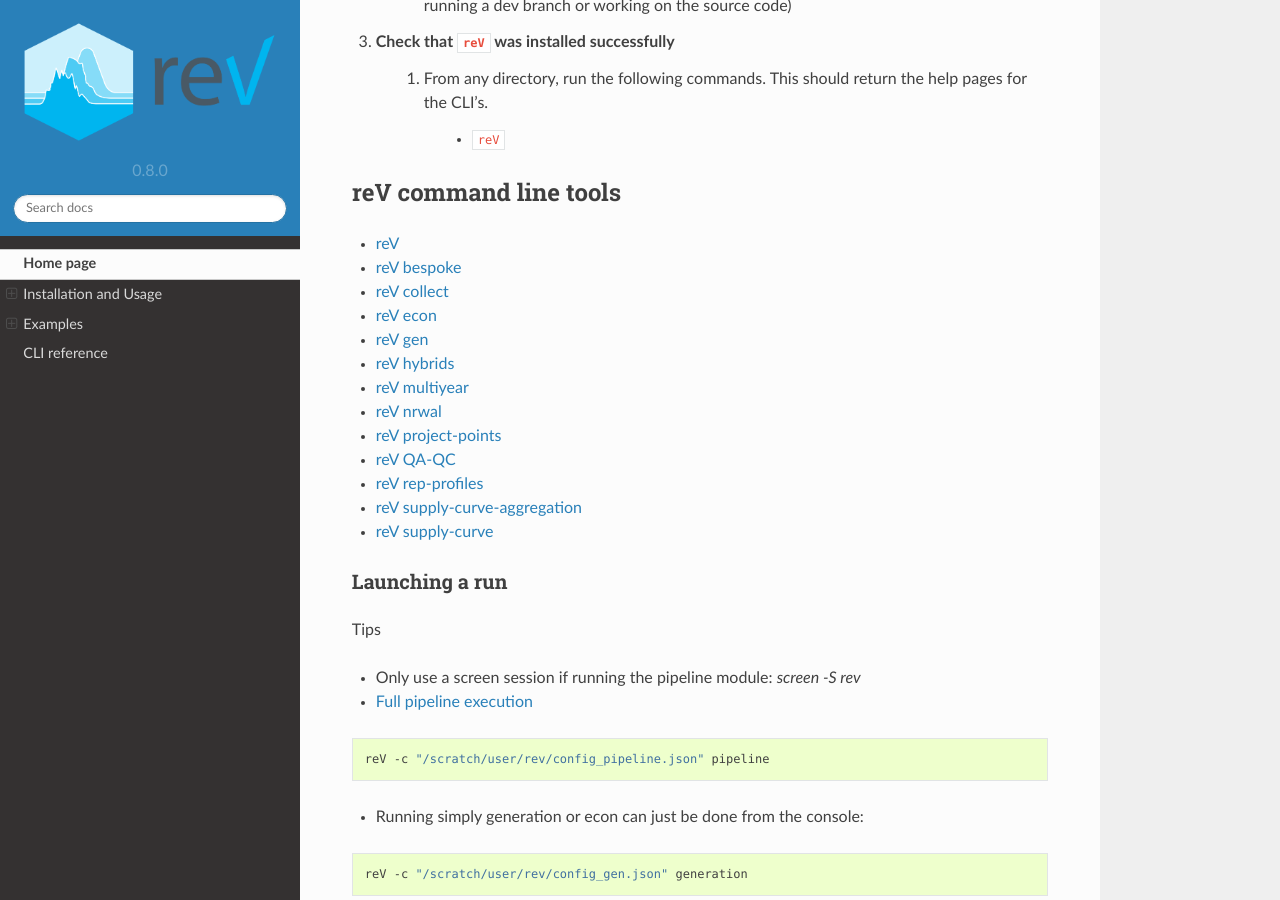
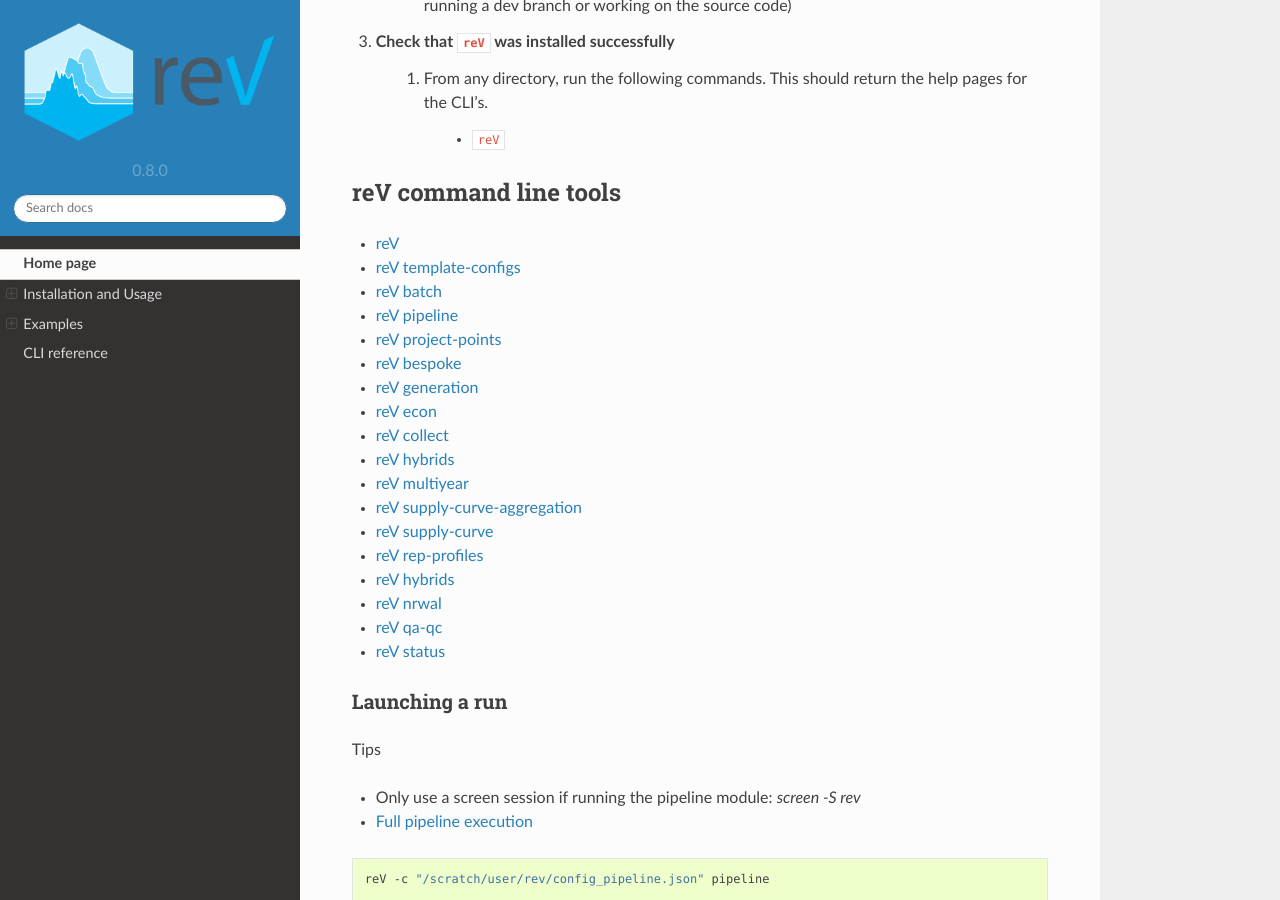
Before and after one commit to NREL/reV, a Sphinx documentation site: the page built from docs/source/index.rst, in a window 1280 px wide and 900 px high, scrolled down 2319 px. Built offline with Sphinx 7.4.7 and the Read the Docs theme 2.0.0, drawn with Linux system fonts in a browser that asks for light colours; pages that are not in the unit, such as notebooks, are missing from menus.

Commit message:
Documentation hotfix

```diff
--- a/README.rst
+++ b/README.rst
@@ -62,8 +62,8 @@ reV is a set of `Python classes and functions <https://nrel.github.io/reV/_autos
 that can be executed on HPC systems using `CLI commands <https://nrel.github.io/reV/_cli/cli.html>`_.
 A full reV execution consists of one or more compute modules
 (each consisting of their own Python class/CLI command)
-strung together using a `pipeline framework <https://nrel.github.io/reV/_cli/reV-pipeline.html>`_,
-or configured using `batch <https://nrel.github.io/reV/_cli/reV-batch.html>`_.
+strung together using a `pipeline framework <https://nrel.github.io/reV/_cli/reV%20pipeline.html>`_,
+or configured using `batch <https://nrel.github.io/reV/_cli/reV%20batch.html>`_.
 
 A typical reV workflow begins with input wind/solar/geothermal resource data
 (following the `rex data format <https://nrel.github.io/rex/misc/examples.nsrdb.html#data-format>`_)
@@ -152,18 +152,23 @@ reV command line tools
 ======================
 
 - `reV <https://nrel.github.io/reV/_cli/reV.html#reV>`_
-- `reV bespoke <https://nrel.github.io/reV/_cli/reV-bespoke.html#rev-bespoke>`_
-- `reV collect <https://nrel.github.io/reV/_cli/reV-collect.html#rev-collect>`_
-- `reV econ <https://nrel.github.io/reV/_cli/reV-econ.html#rev-econ>`_
-- `reV gen <https://nrel.github.io/reV/_cli/reV-gen.html#rev-gen>`_
-- `reV hybrids <https://nrel.github.io/reV/_cli/reV-hybrids.html#rev-hybrids>`_
-- `reV multiyear <https://nrel.github.io/reV/_cli/reV-multiyear.html#rev-multiyear>`_
-- `reV nrwal <https://nrel.github.io/reV/_cli/reV-nrwal.html#rev-nrwal>`_
-- `reV project-points <https://nrel.github.io/reV/_cli/reV-project-points.html#reV-project-points>`_
-- `reV QA-QC <https://nrel.github.io/reV/_cli/reV-QA-QC.html#rev-qa-qc>`_
-- `reV rep-profiles <https://nrel.github.io/reV/_cli/reV-rep-profiles.html#rev-rep-profiles>`_
-- `reV supply-curve-aggregation <https://nrel.github.io/reV/_cli/reV-supply-curve-aggregation.html#rev-supply-curve-aggregation>`_
-- `reV supply-curve <https://nrel.github.io/reV/_cli/reV-supply-curve.html#rev-supply-curve>`_
+- `reV template-configs <https://nrel.github.io/reV/_cli/reV%20template-configs.html>`_
+- `reV batch <https://nrel.github.io/reV/_cli/reV%20batch.html>`_
+- `reV pipeline <https://nrel.github.io/reV/_cli/reV%20pipeline.html>`_
+- `reV project-points <https://nrel.github.io/reV/_cli/reV%20project-points.html>`_
+- `reV bespoke <https://nrel.github.io/reV/_cli/reV%20bespoke.html>`_
+- `reV generation <https://nrel.github.io/reV/_cli/reV%20generation.html>`_
+- `reV econ <https://nrel.github.io/reV/_cli/reV%20econ.html>`_
+- `reV collect <https://nrel.github.io/reV/_cli/reV%20collect.html>`_
+- `reV hybrids <https://nrel.github.io/reV/_cli/reV%20hybrids.html>`_
+- `reV multiyear <https://nrel.github.io/reV/_cli/reV%20multiyear.html>`_
+- `reV supply-curve-aggregation <https://nrel.github.io/reV/_cli/reV%20supply-curve-aggregation.html>`_
+- `reV supply-curve <https://nrel.github.io/reV/_cli/reV%20supply-curve.html>`_
+- `reV rep-profiles <https://nrel.github.io/reV/_cli/reV%20rep-profiles.html>`_
+- `reV hybrids <https://nrel.github.io/reV/_cli/reV%20hybrids.html>`_
+- `reV nrwal <https://nrel.github.io/reV/_cli/reV%20nrwal.html>`_
+- `reV qa-qc <https://nrel.github.io/reV/_cli/reV%20qa-qc.html>`_
+- `reV status <https://nrel.github.io/reV/_cli/reV%20status.html>`_
 
 
 Launching a run
--- /dev/null
+++ b/docs/source/_cli/reV project-points.rst
@@ -0,0 +1,3 @@
+.. click:: reV.config.cli_project_points:project_points
+   :prog: reV project-points
+   :nested: full
```
Also changed, not shown: docs/source/_cli/cli.rst (+4 -3 lines), docs/source/_cli/reV generation.rst (renamed from docs/source/_cli/reV geneneration.rst).
